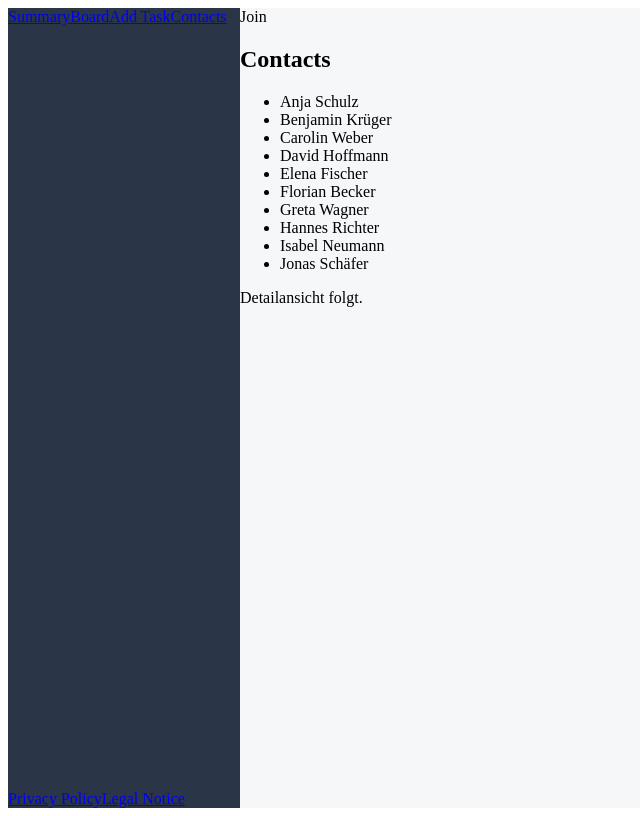
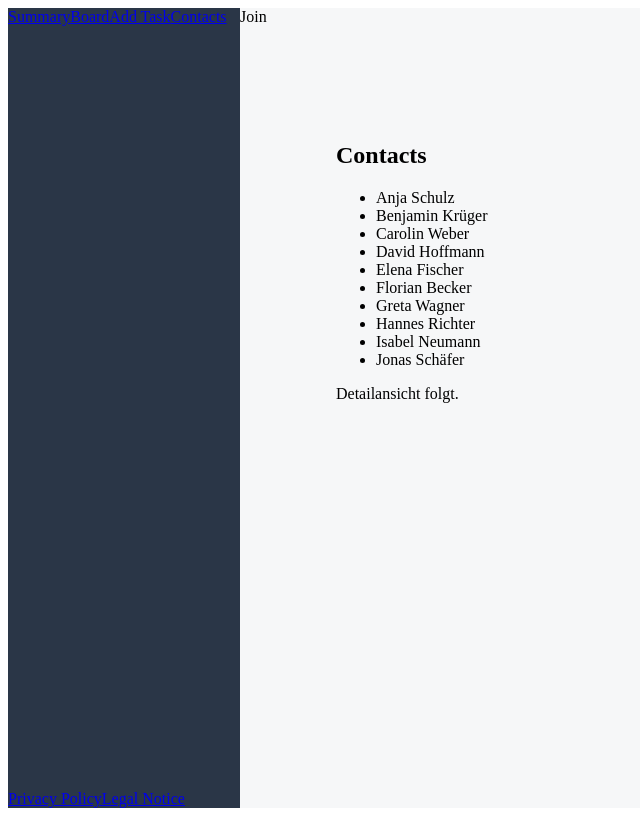
Before and after one commit to rogerfriebus/join, an Angular app: page /contacts in a window 1280 px wide. Shown: the whole page, without its empty margins (0-640 px from the left). Built offline with nearby package versions, Linux system fonts and the light colour scheme.

Commit message:
feat: fin app shell layout

```diff
--- a/src/app/layout/shell/shell.scss
+++ b/src/app/layout/shell/shell.scss
@@ -12,3 +12,17 @@
   min-height: 100vh;
   background-color: #2a3647;
 }
+
+.shell__workspace {
+  display: flex;
+  flex: 1;
+  flex-direction: column;
+  min-width: 0;
+}
+
+.shell__content {
+  flex: 1;
+  min-width: 0;
+  padding: 96px;
+  overflow-x: hidden;
+}
```
